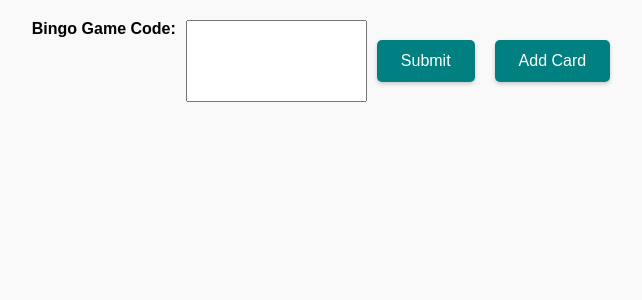
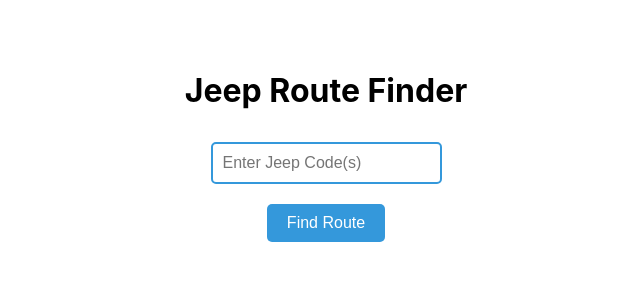
Before and after one commit to mikhailajasminpantoja/IndustryElectiveProjects, a React (Create React App) app: page / in a window 1280 px wide. Shown: the top 300 px of the page, without its empty margins (314-956 px from the left). Built offline with nearby package versions, Linux system fonts and the light colour scheme.

Commit message:
Jeep Route Finder

```diff
--- a/src/App.css
+++ b/src/App.css
@@ -1,102 +1,55 @@
-* {
-  margin: 0;
-  padding: 0;
-  box-sizing: border-box;
+/* App.css */
+.App {
+  display: flex;
+  flex-direction: column;
+  align-items: center;
+  text-align: center;
+  margin-top: 50px;
 }
 
-body {
-  font-family: 'Arial', sans-serif;
-  background-color: #f9f9f9;
-}
-
-.container {
-  text-align: center;
-  max-width: 1200px;
-  margin: 20px auto;
-}
-
-.form {
-  display: flex;
-  flex-wrap: wrap;
-  justify-content: center;
-  margin-bottom: 20px;
-}
-
-
-label {
-  margin-right: 10px;
-  font-weight: bold;
+input[type="text"] {
+  margin: 10px;
+  padding: 10px;
+  border: 2px solid #3498DB; /* Blue border */
+  border-radius: 5px;
+  font-size: 16px;
 }
 
 button {
-  margin: 20px 10px;
-  padding: 12px 24px;
-  background-color: #008080;
-  color: #ffffff;
-  font-size: 16px;
+  margin: 10px;
+  padding: 10px 20px;
+  background-color: #3498DB; /* Blue */
+  color: #fff;
   border: none;
   border-radius: 5px;
+  font-size: 16px;
   cursor: pointer;
-  box-shadow: 0 2px 4px rgba(0, 0, 0, 0.2);
-  transition: background-color 0.3s, transform 0.2s;
+  transition: background-color 0.3s ease;
 }
 
 button:hover {
-  background-color: #005757;
+  background-color: #2980B9; /* Darker blue on hover */
 }
 
-.card {
-  display: flex;
-  justify-content: center;
-  flex-wrap: wrap;
+.output {
   margin-top: 20px;
+  font-size: 18px;
+  text-align: left; /* Align text to the left */
 }
 
-.bingo-card {
-  border: 2px solid #ff6f61;
-  width: 300px;
-  margin: 10px;
-  border-radius: 10px;
-  box-shadow: 0 4px 8px rgba(0, 0, 0, 0.1);
+.route-box {
+  border: 2px solid #ccc; /* Gray border */
+  border-radius: 5px;
+  padding: 10px;
+  margin-bottom: 10px; /* Add space between route boxes */
+  box-shadow: 0 4px 6px rgba(0, 0, 0, 0.1); /* Add shadow effect */
 }
 
-.bingo-header {
-  display: flex;
-  background: #ff6f61;
-  color: #ffffff;
-  padding: 10px 0;
+.route {
+  margin-bottom: 10px; /* Add space between routes */
 }
 
-.bingo-header-cell, .bingo-cell {
-  border-right: 1px solid #ffffff;
-  flex: 1;
-  text-align: center;
-  padding: 10px 0;
+.output span {
+  padding: 2px 5px;
+  border-radius: 3px;
 }
-
-.bingo-header-cell:last-child, .bingo-cell:last-child {
-  border-right: none;
-}
-
-.bingo-column {
-  display: flex;
-}
-
-.bingo-cell {
-  background: #ffffff;
-  transition: background-color 0.3s, transform 0.2s;
-}
-
-.bingo-cell:hover {
-  background-color: #f0f0f0;
-  transform: scale(1.05);
-}
-
-.bingo-card-id {
-  background-color: #ffdb58;
-  color: #333;
-  padding: 10px;
-  font-size: 14px;
-  border-bottom-left-radius: 10px;
-  border-bottom-right-radius: 10px;
-}
--- a/src/App.js
+++ b/src/App.js
@@ -1,111 +1,87 @@
-import React, { useState, useEffect } from 'react';
+// App.js
+import React, { useState } from 'react';
+import routesData from './routes.json';
 import './App.css';
-import axios from 'axios'; // Imports the axios library which is used for making HTTP requests.
 
-const BingoGame = () => { // functional components/setter functions
-  const [cards, setCards] = useState([]);  //hold the bingo cards retrieved from the server
-  const [code, setCode] = useState(''); // stores input value for the bingo game code
-  const [arrCode, setArrCode] = useState([]); // holds an array of play card tokens
-  const [error, setError] = useState(''); // holds error messages to be displayed to the user
+const App = () => {
+  const [input, setInput] = useState('');
+  const [output, setOutput] = useState('');
 
-  const checkWinStatus = async (playcardToken) => { //sends a request to check if a player has won based on the provided play card token
-    console.log("Checking win status: ");
-    const url = `http://www.hyeumine.com/checkwin.php?playcard_token=${playcardToken}`;
-    try {
-      const response = await axios.get(url);
-      console.log(`${playcardToken}:`, response.data);
-      if(response.data === 1) {
-        alert("Congratulations! You won with Card token: " + playcardToken);
+  const handleInputChange = (event) => {
+    setInput(event.target.value);
+  };
+
+  const findPlaces = () => {
+    const codes = input.split(',');
+    let result = '';
+    codes.forEach((code) => {
+      const trimmedCode = code.trim();
+      if (routesData.hasOwnProperty(trimmedCode)) {
+        const places = routesData[trimmedCode].map(place => (
+          `<span style="color: ${getPlaceColor(place)}">${place}</span>`
+        )).join(' <-> ');
+        result += `<div class="route-box"><div class="route">${trimmedCode} => ${places}</div></div>`;
       }
-    } catch (error) {
-      console.error(`Error fetching data for ${playcardToken}:`, error);
+    });
+    setOutput(result);
+  };
+
+  const getPlaceColor = (place) => {
+    switch (place) {
+      case 'Alpha':
+        return '#FF5733';
+      case 'Bravo':
+        return '#3498DB';
+      case 'Charlie':
+        return '#9B59B6';
+      case 'Delta':
+        return '#1ABC9C';
+      case 'Echo':
+        return '#E74C3C';
+      case 'Foxtrot':
+        return '#27AE60';
+      case 'Golf':
+        return '#F1C40F';
+      case 'Hotel':
+        return '#E67E22';
+      case 'India':
+        return '#8E44AD';
+      case 'Juliet':
+        return '#2C3E50';
+      case 'Kilo':
+        return '#16A085';
+      case 'Lima':
+        return '#FFA07A';
+      case 'Mike':
+        return '#00FFFF';
+      case 'November':
+        return '#9400D3';
+      case 'Oscar':
+        return '#FF6347';
+      case 'Papa':
+        return '#FF4500';
+      case 'Quebec':
+        return '#00FF00';
+      case 'Romeo':
+        return '#8A2BE2';
+      default:
+        return '#000';
     }
   };
 
-  useEffect(() => { //this function checks for the "win status" changes
-    const interval = setInterval(() => {
-      for(const playcardToken of arrCode) {
-        checkWinStatus(playcardToken);
-      }
-    }, 1000);
-    return () => clearInterval(interval);
-  }, [arrCode]);
-
-  const transpose = (array) => {  // transpose number of arrays received from the server
-    return array[0].map((_, colIndex) => array.map(row => row[colIndex]));
-  };
-
-  const handleAddCard = () => { //calls the fetch data, triggered when the "Add Card" button is clicked
-    fetchData();
-  };
-
-  const fetchData = async () => { // fetches bingo card data from the server based on the entered game code.
-    try {
-      const response = await axios.get(`http://www.hyeumine.com/getcard.php?bcode=${code}`);
-      if(response.data === 0) {
-        setError('Game code not found, please try a different one.');
-        return;
-      }
-      setError('');
-      const card = response.data.card;
-      const numbersArray = [card.B, card.I, card.N, card.G, card.O];
-      const transposedArray = transpose(numbersArray);
-      const playcardToken = response.data.playcard_token;
-
-      setCards(prevCards => [...prevCards, { numbers: transposedArray, token: playcardToken }]);
-      setArrCode(prevArrCode => [...prevArrCode, playcardToken]);
-    } catch (err) {
-        console.error(err);
-    }
-  };
-
-  //event handlers
-  const handleGameCodeChange = (e) => { // updates the "code" state with the input value
-    setCode(e.target.value);
-  };
-
-  const handleSubmitCode = (e) => { //fetch data based on the entered game code
-    e.preventDefault();
-    fetchData();
-  };
-
   return (
-    <div className="container">
-      <form onSubmit={handleSubmitCode} className="form">
-        <label htmlFor="gameCode"><strong>Bingo Game Code:</strong></label>
-        <input
-          id="gameCode"
-          type="text"
-          value={code}
-          onChange={handleGameCodeChange}
-        />
-        <button type="submit">Submit</button>
-        <button type="button" onClick={handleAddCard}>Add Card</button>
-      </form>
-      {error && <p className="error">{error}</p>}
-      <div className="card">
-        {cards.map((card, cardIndex) => (
-          <div key={cardIndex} className="bingo-card">
-            <div className="bingo-header">
-              {['B', 'I', 'N', 'G', 'O'].map((letter, index) => (
-                <div key={index} className="bingo-header-cell">{letter}</div>
-              ))}
-            </div>
-            {card.numbers.map((column, columnIndex) => (
-              <div key={columnIndex} className="bingo-column">
-                {column.map((number, numberIndex) => (
-                  <div key={numberIndex} className="bingo-cell">
-                    {number}
-                  </div>
-                ))}
-              </div>
-            ))}
-            <div className="bingo-card-id">Token: {card.token}</div>
-          </div>
-        ))}
-      </div>
+    <div className="App">
+      <h1>Jeep Route Finder</h1>
+      <input
+        type="text"
+        placeholder="Enter Jeep Code(s)"
+        value={input}
+        onChange={handleInputChange}
+      />
+      <button onClick={findPlaces}>Find Route</button>
+      <div className="output" dangerouslySetInnerHTML={{ __html: output }} />
     </div>
   );
 };
 
-export default BingoGame;
+export default App;
--- /dev/null
+++ b/src/routes.json
@@ -0,0 +1,17 @@
+{
+    "01A": ["Alpha", "Bravo", "Charlie", "Echo", "Golf"],
+    "02B": ["Alpha", "Delta", "Echo", "Foxtrot", "Golf"],
+    "03C": ["Charlie", "Delta", "Foxtrot", "Hotel", "India"],
+    "04A": ["Charlie", "Delta", "Echo", "Foxtrot", "Golf"],
+    "04D": ["Charlie", "Echo", "Foxtrot", "Golf", "India"],
+    "06B": ["Delta", "Hotel", "Juliet", "Kilo", "Lima"],
+    "06D": ["Delta", "Foxtrot", "Golf", "India", "Kilo"],
+    "10C": ["Foxtrot", "Golf", "Hotel", "India", "Juliet"],
+    "10H": ["Foxtrot", "Hotel", "Juliet", "Lima", "November"],
+    "11A": ["Foxtrot", "Golf", "Kilo", "Mike", "November"],
+    "11B": ["Foxtrot", "Golf", "Lima", "Oscar", "Papa"],
+    "20A": ["India", "Juliet", "November", "Papa", "Romeo"],
+    "20C": ["India", "Kilo", "Lima", "Mike", "Romeo"],
+    "42C": ["Juliet", "Kilo", "Lima", "Mike", "Oscar"],
+    "42D": ["Juliet", "November", "Oscar", "Quebec", "Romeo"]
+  }
```
